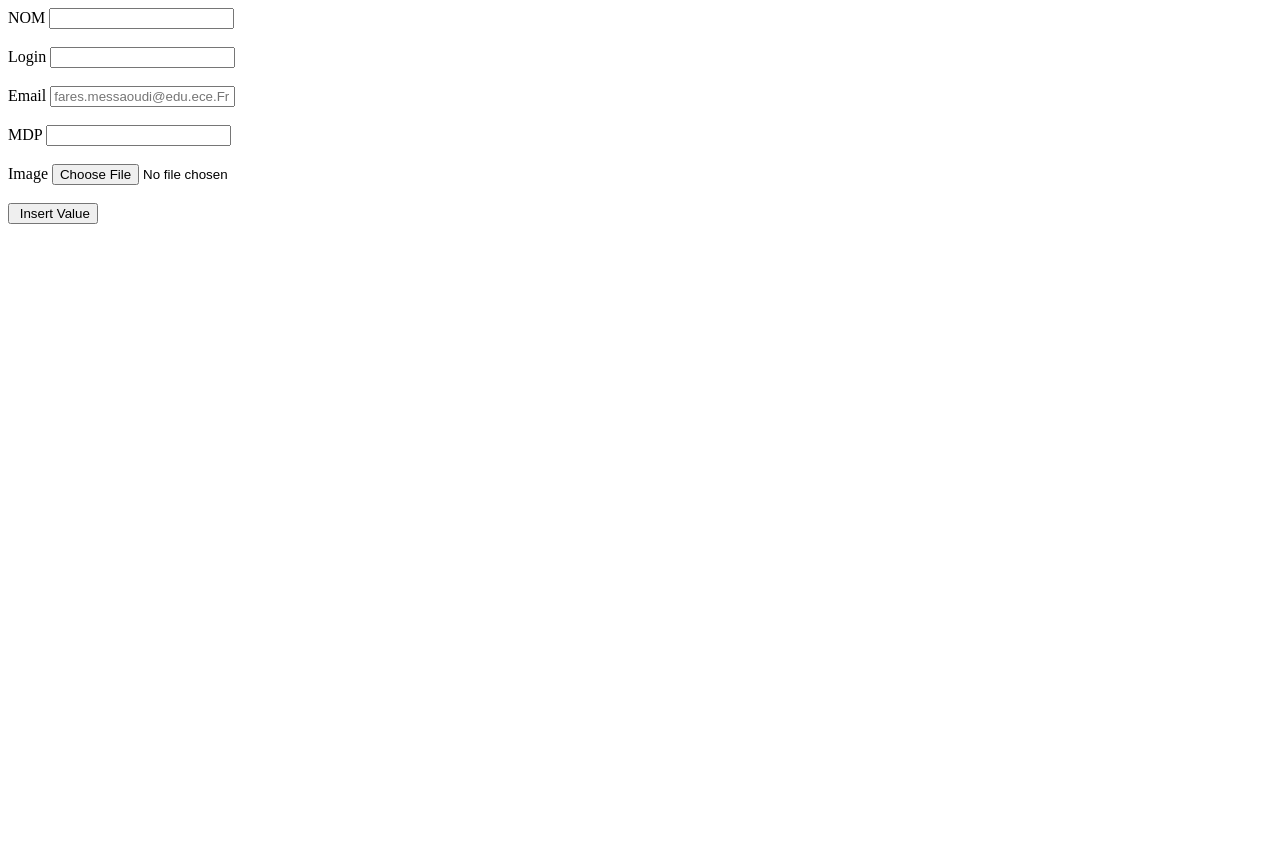
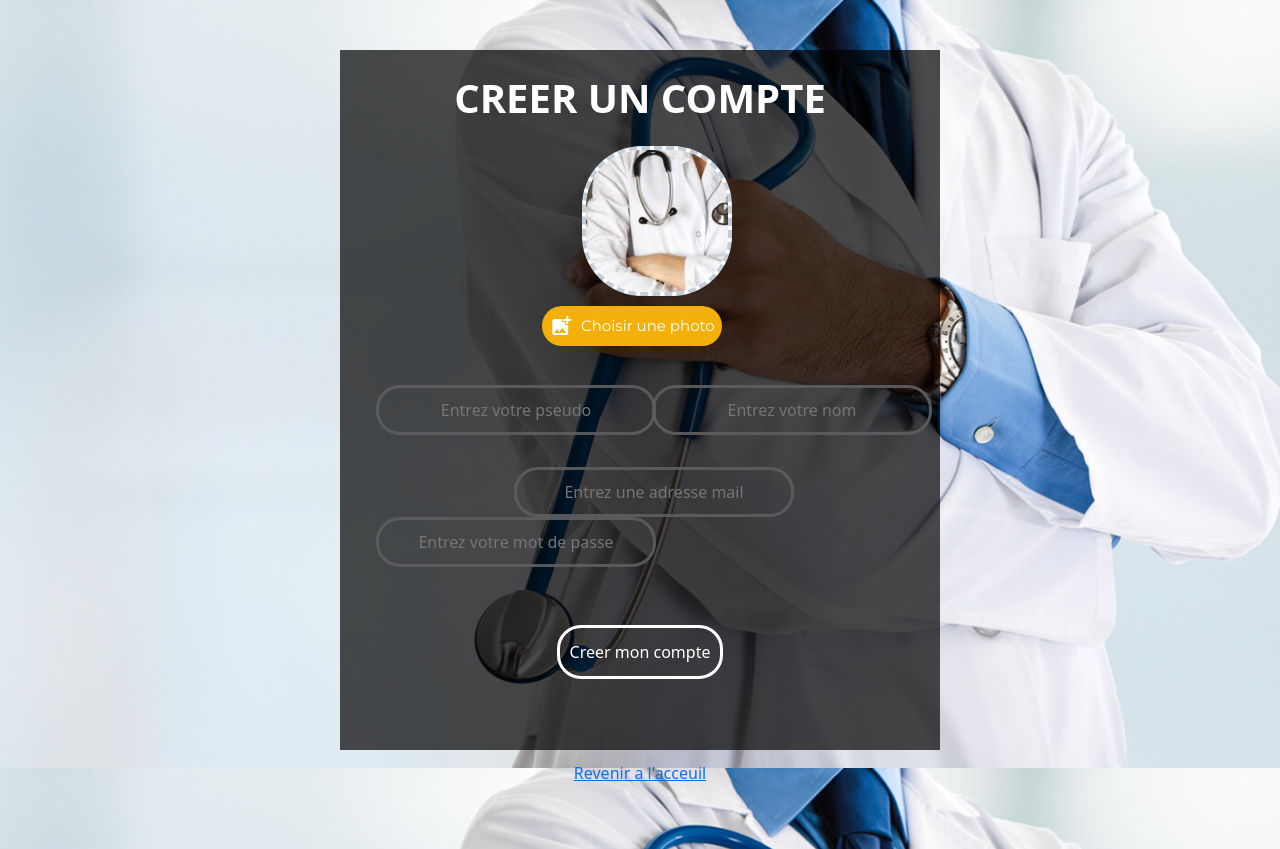
Before and after one commit to FARESM213/Projet_Webdynamique, a PHP site: page /CreationCompte.php in a window 1280 px wide. Before the commit the page ends 224 px from the top, so only its background shows below. Run offline with PHP 8.4, Linux system fonts and the light colour scheme.

Commit message:
Add files via upload

```diff
--- a/CreationCompte.php
+++ b/CreationCompte.php
@@ -16,10 +16,10 @@ session_start();
 <head>
 <meta charset="utf-8">
     <meta name="viewport" content="width=device-width, initial-scale=1">
-	<title>
-
-
-	</title>
+    <link href="https://cdn.jsdelivr.net/npm/bootstrap@5.2.0-beta1/dist/css/bootstrap.min.css" rel="stylesheet" integrity="sha384-0evHe/X+R7YkIZDRvuzKMRqM+OrBnVFBL6DOitfPri4tjfHxaWutUpFmBp4vmVor" crossorigin="anonymous">
+	<link href="https://fonts.googleapis.com/css?family=Montserrat" rel="stylesheet" >
+	<link href="https://fonts.googleapis.com/icon?family=Material+Icons" rel="stylesheet">
+	<link href="LoginStyles.css" rel="stylesheet">
 
 <script type="text/JavaScript">
 
@@ -42,23 +42,122 @@ session_start();
 </head>
 	<body>
 
+		<script src="https://cdn.jsdelivr.net/npm/bootstrap@5.2.0-beta1/dist/js/bootstrap.bundle.min.js" integrity="sha384-pprn3073KE6tl6bjs2QrFaJGz5/SUsLqktiwsUTF55Jfv3qYSDhgCecCxMW52nD2" crossorigin="anonymous"></script>
+
+		<form class = "box2" action="" method="post" enctype="multipart/form-data">
+
+			<div class="container">
+				<div class="row">
+					<div class="col justify-content-center">
+
+						<h1 class="my-4 ">CREER  UN COMPTE</h1>
+
+					</div>
+				</div>
+
+				<div class="row justify-content-center">
+
+					<div class="col-6">
+						<div>
+							<div class = "contain">
+								<div class = "wrapper">
+
+									<div class ="Pimage">
+										<img src ="medgen.jpg">
+									</div>
+
+									<div class="content">
+										<div class = "text"> No file chosen , yet ! </div>
+									</div>
+
+								</div>
+
+							</div>
+						</div>
+					</div>
+				</div>
+
+				<div class="row justify-content-center">
+
+					<div class="col-3">
 						<div>
 
-		<form action="" method="post" enctype="multipart/form-data">
+						<input type="file" id="file" accept="image/*">
+							<label class="selIm">
+								<i class="material-icons">
+									add_photo_alternate
+								</i> &nbsp;
+								Choisir une photo
+							</label>
 
-		<label> NOM  </label>
-		<input type="text" name="Nom"><br> <br>
-		<label> Login </label>
-		<input type="text" name="Login"> <br> <br>
-		<label> Email </label>
-		<input type="Email" name="Email"  placeholder="fares.messaoudi@edu.ece.Fr" required> <br> <br>
-		<label> MDP  </label>
-	    <input type="password" name="Mdp" id="Mdp" pattern="^(?=.*[a-z])(?=.*[A-Z])(?=.*[0-9])(?=.*[!@#$%^&*_=+-]).{8,16}$"> <br> <br>
+						</div>
+					</div>
+				</div>
 
-		<label> Image </label>
-		<input type="file" name="Image"> <br> <br>
+				<div class="row my-3 justify-content-center">
+				<div class="row  justify-content-center">
 
-		<input type="submit" name= "insert" value=" Insert Value">
+				<div class="row  my-2 justify-content-around">
+
+					<div class="col-6">
+						<div>
+							<input type="text" name="Login"  placeholder="Entrez votre pseudo" required>
+
+						</div>
+
+					</div>
+
+					<div class="col-6">
+						<div>
+
+							<input type="text" name="Nom"  placeholder="Entrez votre nom" required>
+
+						</div>
+					</div>
+				</div>
+
+				<div class="row my-2 justify-content-center">
+
+
+				</div>
+
+				<div class="row my-2 justify-content-around">
+					<div class="col-6">
+						<div>
+
+							<input type="Email" name="Email"  placeholder="Entrez une adresse mail" required>
+
+						</div>
+					</div>
+
+					<div class="col">
+						<div >
+							<input type="password" name="Mdp" id="Mdp" placeholder="Entrez votre mot de passe" pattern="^(?=.*[a-z])(?=.*[A-Z])(?=.*[0-9])(?=.*[!@#$%^&*_=+-]).{8,16}$">
+						</div>
+					</div>
+
+				</div>
+
+				<div class="row my-2 justify-content-around">
+
+
+				</div>
+
+				<div class="row my-4">
+					<div class="col d-flex justify-content-center">
+
+						<input type="submit" name= "insert" value="Creer mon compte">
+
+					</div>
+				</div>
+
+				<div class="row my-5">
+					<div class="col d-flex justify-content-center">
+
+						<a href="Login.php"> Revenir a l'acceuil </a>
+
+					</div>
+				</div>
 
 				<p>
 
@@ -73,9 +172,7 @@ session_start();
 						}
 					?>
 				</p>
-
-
+			</div>
 		</form>
-</div>
 	</body>
 </html>
--- a/LoginStyles.css
+++ b/LoginStyles.css
@@ -3,21 +3,20 @@ body {
     padding:0 ;
     background: url(FondLogin.png);
     background-size: cover;
-    font-family : sans-serif ;
+
     text-align:center;
-
 }
 
 
 p{
     color:#ffffff;
     text-transform:uppercase;
-    font-weight:700;
+    font-size: 2px;
 }
 
 
 .box{
-    width:400px ;
+    width:500px ;
     position:absolute;
     top:50% ;
     left:50%;
@@ -42,7 +41,7 @@ p{
     text-align:center;
     border:3px solid #5d5d60ec;
     padding:12px 12px;
-    width:220px;
+    width:280px;
     outline:none;
     color:#ffffff;
     border-radius: 24px;
@@ -52,7 +51,7 @@ p{
 .box input[type="text"]:focus,.box input[type="password"]:focus,.box input[type="email"]:focus{
 
     padding:12px;
-    width:250px;
+    width: 320px;
     border-color:#ffffff;
 }
 
@@ -72,14 +71,176 @@ p{
     cursor:pointer;
 }
 
+.box input[type="file"]{
+
+    border:0;
+    background:white;
+    text-align:center;
+    outline:none;
+    color:#ffffff;
+    border-radius:24px;
+    transition:0.25px;
+    cursor:pointer;
+    display: none;
+}
+
 .box input[type="submit"]:hover{
     background: #ffffff ;
     color: #5d5d60ec;
 }
 
 .box h2{
-    color:#ffffff;
     text-transform:uppercase;
     font-size: 25px;;
     color: #5d5d60ec;
 }
+
+h3{
+
+    color:#ffffff;
+    font-size: 15px;
+}
+
+.box2{
+    width:600px ;
+    position:absolute;
+    top:50% ;
+    left:50%;
+    transform:translate(-50%, -50%);
+    background:rgba( 0,0,0,0.7 ) ;
+    text-align:center;
+    justify-content:center;
+    height: 700px;
+}
+
+.box2 h1{
+    color:#ffffff;
+    text-transform:uppercase;
+    font-weight:700;
+}
+
+.box2 input[type="text"],.box2 input[type="password"],.box2 input[type="email"]{
+
+
+    border:0;
+    background:none;
+    display:block;
+    margin:center;
+    text-align:center;
+    border:3px solid #5d5d60ec;
+    padding:12px 12px;
+    width:280px;
+    height: 50px;
+    outline:none;
+    color:#ffffff;
+    border-radius: 24px;
+    transition : 0.25px;
+}
+
+.box2 input[type="text"]:focus,.box2 input[type="password"]:focus,.box2 input[type="email"]:focus{
+
+    width: 340px;
+    height: 55px;
+    border-color:#ffffff;
+    margin-left: -10px;
+}
+
+.box2 input[ type = "submit" ]{
+
+    border:0;
+    background:none;
+    display:block;
+    margin:10px auto;
+    text-align:center;
+    border:3px solid #ffffff;
+    padding:12px 10px;
+    outline:none;
+    color:#ffffff;
+    border-radius:24px;
+    transition:0.25px;
+    cursor:pointer;
+}
+
+.box2 input[type="file"]{
+
+    border:0;
+    background:white;
+    text-align:center;
+    outline:none;
+    color:#ffffff;
+    border-radius:24px;
+    transition:0.25px;
+    cursor:pointer;
+    display: none;
+}
+
+.box2 input[type="submit"]:hover{
+    background: #ffffff ;
+    color: #5d5d60ec;
+}
+
+.box2 h2{
+    text-transform:uppercase;
+    font-size: 25px;;
+    color: #5d5d60ec;
+}
+
+.selIm{
+
+    color:white;
+    height:40px;
+    width:180px;
+    background-color:#f5af09;
+    font-size:15px;
+    display:flex;
+    justify-content:center;
+    align-items:center;
+    font-family:"Montserrat",sans-serif;
+    border-radius:24px;
+    margin-left: -35px;
+    margin-top: 10px;
+    margin-bottom: 15px;
+}
+
+.ImCont{
+
+    display: grid;
+    height: 100%;
+    place-items: center;
+    text-align: center;
+}
+
+.contain{
+    height: 150px;
+    width: 150px;
+    justify-content:center;
+}
+
+.contain .wrapper{
+    position: relative;
+    height:150px;
+    width:100%;
+    border-radius:60px;
+    background:#fff;
+    border:4px dashed #c2cdda;
+    display:flex;
+    align-items:center;
+    justify-content:center;
+    overflow: hidden;
+    left: 80px;
+
+}
+.wrapper .Pimage{
+    position:absolute;
+    height:100%;
+    width:100%;
+    display:flex;
+    align-items: c
+}
+
+.wrapper .image img{
+    height:100%;
+    width:100%;
+    object-fit: cover;
+
+}
--- a/traitement.php
+++ b/traitement.php
@@ -75,9 +75,6 @@ function connexion($db_handle,$table)
 				}
 
 				$sql="SELECT * FROM $table WHERE email='$email' AND $genre='$mdp' ";
-
-				echo $sql;
-
 				$res= mysqli_query($db_handle,$sql);
 				if(mysqli_num_rows($res)>0)
 				{
@@ -138,12 +135,12 @@ function ajouter_patient($db_handle,$message)
 						if($res)
 							{
 
-								    $to = '$email';
+								   /* $to = '$email';
 								    $subject = "Creation d'un compte chez ECE-DOC";
 								    $message = "Nous vous souhaitons la bienvenue dans la grande equipe d'ECE-DOC :
 								                Nous vous communiquons votre numero de client : '$id'. Attention, ne le communiquez a personne, ce numero pourra vous etre utile en cas de Mot de passe oublié";
 								    $headers = 'From: projetinfo.gr7.2022@gmail.com';
-								mail($to, $subject, $message, $headers);
+								mail($to, $subject, $message, $headers);*/
 								echo" Felicitation la creation de votre compte est confirmée "; // Faire un pop up
 								return true;
 							}
@@ -324,6 +321,7 @@ $data="";
 
 
 
+
 //Connect to MysQL
 
 if(verification($adress,$db_id,$db_mdp,$db,$db_handle,$data) )
```
Also changed, not shown: Login.php (+18 -21 lines). Lines whose indentation alone changed are shown as unchanged.
